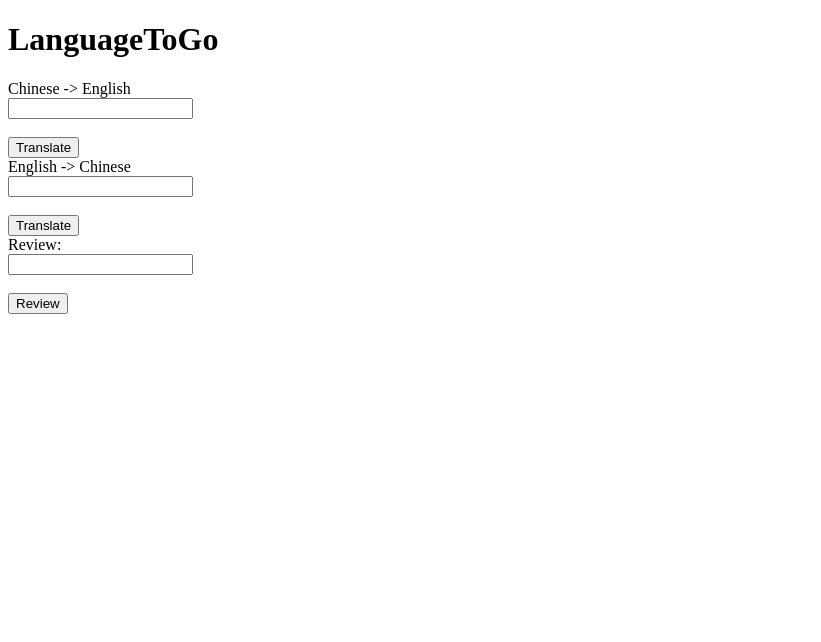
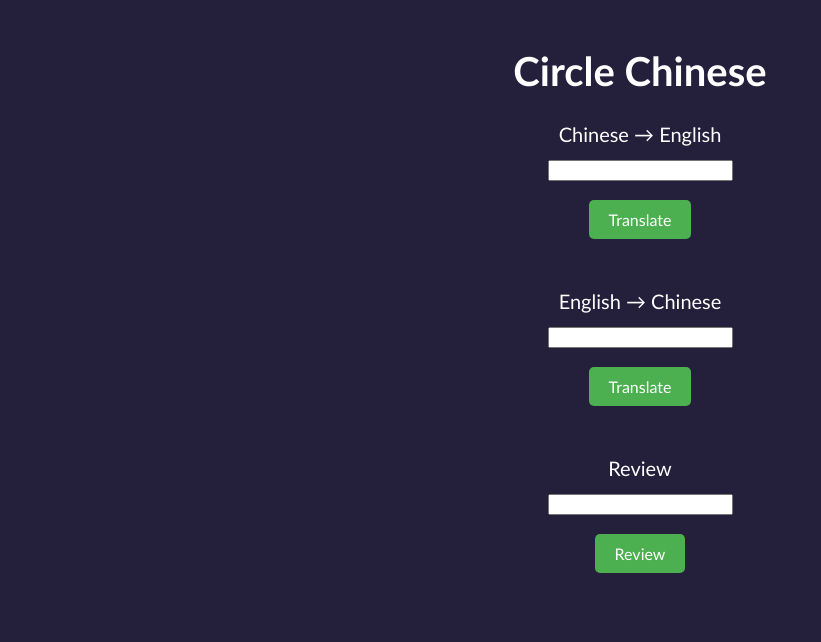
Before and after one commit to CleoY/Language-Translation-App, a Flask app: page / in a window 1280 px wide. Shown: the top 642 px of the page, without its empty margins (0-821 px from the left). Run offline with Flask 3, Linux system fonts and the light colour scheme.

Commit message:
Everything seems to work now. Renamed results.html

```diff
--- a/app.py
+++ b/app.py
@@ -12,7 +12,7 @@ def home():
 #@app.route('/translate', methods=['POST'])
 def translate(prompt, keyword):
   translationSetup = '''
-  For the following command, please give results in the specified JSON formats.
+  For the following command, please give results in the specified JSON formats. Any and all Chinese should be traditional characters.
   ''' + prompt
   user_input = request.form['user_input']
   # You can use the user_input here to send it to the GPT-3 model
@@ -38,14 +38,14 @@ def translate(prompt, keyword):
 def translateChineseToEnglish():
    prompt = '''When I type "Translate x to English", I want you to translate x into English, giving me the pinyin, English definition, and 1 example sentence in traditional Chinese with English translations. JSON list: characters, pinyin, English_definition, exSentenceChinese, sentencePinyin, translation.'''
    result, user_input = translate(prompt, "Translate")
-   return render_template("results.html", user_input=user_input, chat_response=result, ChineseToEnglish = True)
+   return render_template("translate.html", user_input=user_input, chat_response=result, ChineseToEnglish = True)
 
 
 @app.route('/EnglishToChinese', methods = ['POST'])
 def translateEnglishToChinese():
-   prompt = '''When I type "Translate x to Chinese", I want you to translate x into traditional Chinese, repeating the original English word, giving me the characters, pinyin, synonyms, and 1 example sentence for the Chinese word with English translations. JSON list: original, characters, pinyin, synonyms, synonymPinyin, exSentenceChinese, sentencePinyin, translation.'''
+   prompt = '''When I type "Translate x to Chinese", I want you to translate x into traditional Chinese, repeating the original English word, giving me the characters, pinyin, synonyms, synonym translations, and 1 example sentence for the Chinese word with English translations. JSON list: original, characters, pinyin, synonyms, synonymTranslations, synonymPinyin, exSentenceChinese, sentencePinyin, translation.'''
    result, user_input = translate(prompt, "Translate")
-   return render_template("results.html", user_input=user_input, chat_response=result, ChineseToEnglish = False)
+   return render_template("translate.html", user_input=user_input, chat_response=result, ChineseToEnglish = False)
 
 
 @app.route('/review', methods = ['POST'])
@@ -55,96 +55,5 @@ def review():
   return render_template("review.html", user_input=user_input, chat_response=result)
 
 
-
 if __name__ == '__main__':
     app.run(debug=True)
-
-# from openai import OpenAI
-# from flask import Flask, render_template, request
-
-# app = Flask(__name__)
-# client = OpenAI()
-
-# @app.route('/hello/')
-# @app.route('/hello/<name>')
-# def hello(name=None):
-#     return render_template('hello.html', name=name)
-
-# # @app.route("/hello/")
-# # def hello():
-# #   return "Hi"
-
-# user_input = '''
-# Review "我很恨喜歡蘋果。"
-# '''
-
-# @app.route('/')
-# def homePage():
-#    return render_template('home.html')
-
-
-# @app.route('/go', methods=['POST'])
-# def chat():
-#   user_input = request.form['user_input']
-#   # You can use the user_input here to send it to the GPT-3 model
-#   translationSetup = '''
-#   For all of the following commands, please give results in the specified JSON formats.
-#   When I type "Translate x to English", I want you to translate x into English, giving me the pinyin, English definition, and 1 example sentence in traditional Chinese with English translations. JSON list: pinyin, English_definition, exSentenceChinese, sentencePinyin, translation.
-#   When I type "Translate x to Chinese", I want you to translate x into traditional Chinese, giving me the characters, pinyin, synonyms, and 1 example sentence for the Chinese word with English translations. JSON list: characters, pinyin, synonyms, exSentenceChinese, sentencePinyin, translation.
-#   When I type "Review x", I want you to make any necessary corrections to my grammar and spelling, or even give me suggestions for a better way to say what I mean. JSON list: original, corrected, suggestionNotes.
-#   '''
-
-#   chat_completion = client.chat.completions.create(
-#     messages=[{
-#         "role": "system",
-#         "content": translationSetup
-#     }, {
-#         "role": "assistant",
-#         "content": user_input
-#     }],
-#     response_format={"type": "json_object"},
-#     model="gpt-4-1106-preview"
-#   )
-
-#   result = chat_completion.choices[0].message.content
-
-#   # chat_response = response.choices[0].text.strip()
-#   return render_template('home.html', user_input=user_input, chat_response=result)
-
-
-# if __name__ == '__main__':
-#     app.run(debug=True)
-
-
-# # @app.route("/results/<user_input>")
-# # # def translate(user_input):
-# # def translate(user_input):
-# #   translationSetup = '''
-# #   For all of the following commands, please give results in the specified JSON formats.
-# #   When I type "Translate x to English", I want you to translate x into English, giving me the pinyin, English definition, and 1 example sentence in traditional Chinese with English translations. JSON list: pinyin, English_definition, exSentenceChinese, sentencePinyin, translation.
-# #   When I type "Translate x to Chinese", I want you to translate x into traditional Chinese, giving me the characters, pinyin, synonyms, and 1 example sentence for the Chinese word with English translations. JSON list: characters, pinyin, synonyms, exSentenceChinese, sentencePinyin, translation.
-# #   When I type "Review x", I want you to make any necessary corrections to my grammar and spelling, or even give me suggestions for a better way to say what I mean. JSON list: original, corrected, suggestionNotes.
-# #   '''
-# # #   user_input = '''
-# # #     Review "我很恨喜歡蘋果。"
-# # #     '''
-
-# #   chat_completion = client.chat.completions.create(
-# #       messages=[{
-# #           "role": "system",
-# #           "content": translationSetup
-# #       }, {
-# #           "role": "assistant",
-# #           "content": user_input
-# #       }],
-# #       response_format={"type": "json_object"},
-# #       model="gpt-4-1106-preview")
-
-# #   result = chat_completion.choices[0].message.content
-# #   print(result)
-# #   return result
-
-
-
-# # app.run(debug=True)
-# # # app.run(host="0.0.0.0", port=8000)
--- a/static/styles.css
+++ b/static/styles.css
@@ -1,13 +1,79 @@
+html body h1 {
+    text-align: center;
+    font-family: Trebuchet MS, Arial, sans-serif;
+    color: #ffffff;
+}
+
 body {
-    font-family: Arial, sans-serif;
+    font-family: Trebuchet MS, Arial, sans-serif;
     margin: 0;
     padding: 20px;
+    background-color: #241f3a; /* Change the background color */
+    color: #ffffff;
+    font-size: 20px;
 }
+
+button{
+    margin: 5px auto 10px; /* Center the buttons, add some top and bottom margin */
+    display: block; /* Display the buttons as block elements */
+
+    /* Button styles */
+    padding: 10px 20px; /* Adjust the padding to change button size */
+    background-color: #4CAF50; /* Change the background color */
+    color: white; /* Change the text color */
+    font-size: 16px;
+    border: none; /* Remove button border */
+    border-radius: 5px; /* Apply border radius for rounded corners */
+    cursor: pointer;
+
+    font-family: Trebuchet MS, Arial, sans-serif;
+}
+
+button:hover{
+    background-color: #45a049; /* Darken background color on hover */
+}
+
+form {
+    text-align: center;
+}
+
+form label {
+    display: block; /* Display the labels as block elements */
+    margin-bottom: -10px; /* Reduce the bottom margin for spacing */
+}
+
+form input[type="text"] {
+    margin: 0 auto 1px; /* Center the input fields, add some bottom margin */
+    display: block; /* Display the input fields as block elements */
+}
+
+form input[type="submit"] {
+    margin: -30px auto 50px; /* Center the buttons, add some top and bottom margin */
+    display: block; /* Display the buttons as block elements */
+
+    /* Button styles */
+    padding: 10px 20px; /* Adjust the padding to change button size */
+    background-color: #4CAF50; /* Change the background color */
+    color: white; /* Change the text color */
+    font-family: Trebuchet MS, Arial, sans-serif;
+    font-size: 16px;
+    border: none; /* Remove button border */
+    border-radius: 5px; /* Apply border radius for rounded corners */
+    cursor: pointer; /* Change cursor to pointer on hover */
+}
+
+
+/* Hover effect */
+form input[type="submit"]:hover {
+    background-color: #45a049; /* Darken background color on hover */
+}
+
 .response-container {
     border: 1px solid #ccc;
     border-radius: 5px;
     padding: 20px;
     margin-bottom: 20px;
+    /* text-align: center; */
 }
 .attribute {
     font-weight: bold;
--- a/templates/home.html
+++ b/templates/home.html
@@ -4,22 +4,23 @@
     <meta charset="UTF-8">
     <meta http-equiv="X-UA-Compatible" content="IE=edge">
     <meta name="viewport" content="width=device-width, initial-scale=1.0">
-    <title>ChatGPT Web Service</title>
+    <title>Circle Chinese</title>
+    <link rel="stylesheet" type="text/css" href="{{ url_for('static', filename='styles.css') }}">
 </head>
 <body>
-    <h1>LanguageToGo</h1>
+    <h1>Circle Chinese</h1>
     <form action="/ChineseToEnglish" method="post">
-        <label for="user_input">Chinese -> English</label><br>
+        <label for="user_input">Chinese &rarr; English</label><br>
         <input type="text" id="user_input" name="user_input" required><br><br>
         <input type="submit" value="Translate">
     </form>
     <form action="/EnglishToChinese" method="post">
-        <label for="user_input">English -> Chinese</label><br>
+        <label for="user_input">English &rarr; Chinese</label><br>
         <input type="text" id="user_input" name="user_input" required><br><br>
         <input type="submit" value="Translate">
     </form>
     <form action="/review" method="post">
-        <label for="user_input">Review:</label><br>
+        <label for="user_input">Review</label><br>
         <input type="text" id="user_input" name="user_input" required><br><br>
         <input type="submit" value="Review">
     </form>
--- a/templates/review.html
+++ b/templates/review.html
@@ -4,7 +4,7 @@
     <meta charset="UTF-8">
     <meta http-equiv="X-UA-Compatible" content="IE=edge">
     <meta name="viewport" content="width=device-width, initial-scale=1.0">
-    <title>ChatGPT Results</title>
+    <title>Review</title>
     <link rel="stylesheet" type="text/css" href="{{ url_for('static', filename='styles.css') }}">
 </head>
 <body>
```
Also changed, not shown: templates/translate.html (renamed from templates/results.html, +7 -8 lines).
